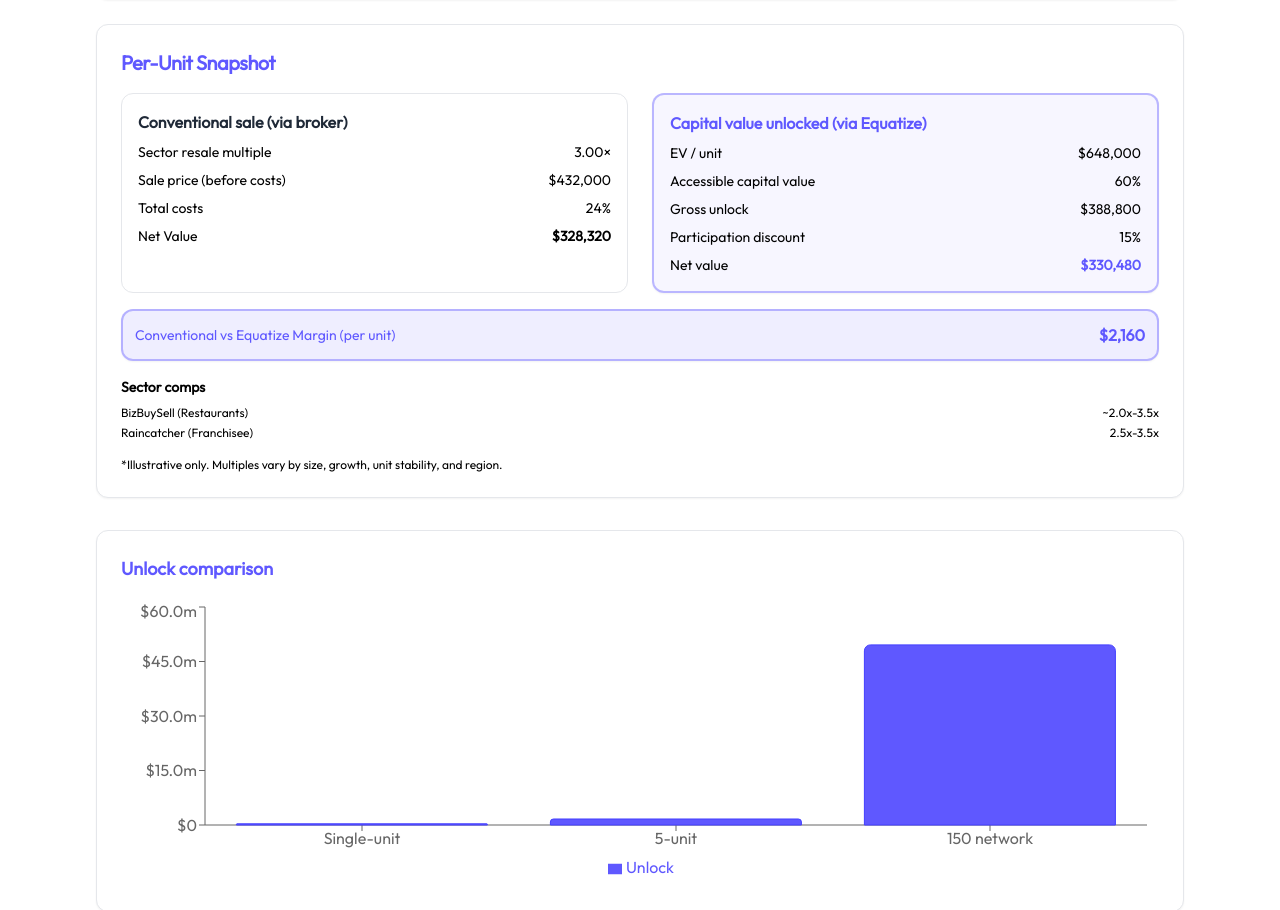
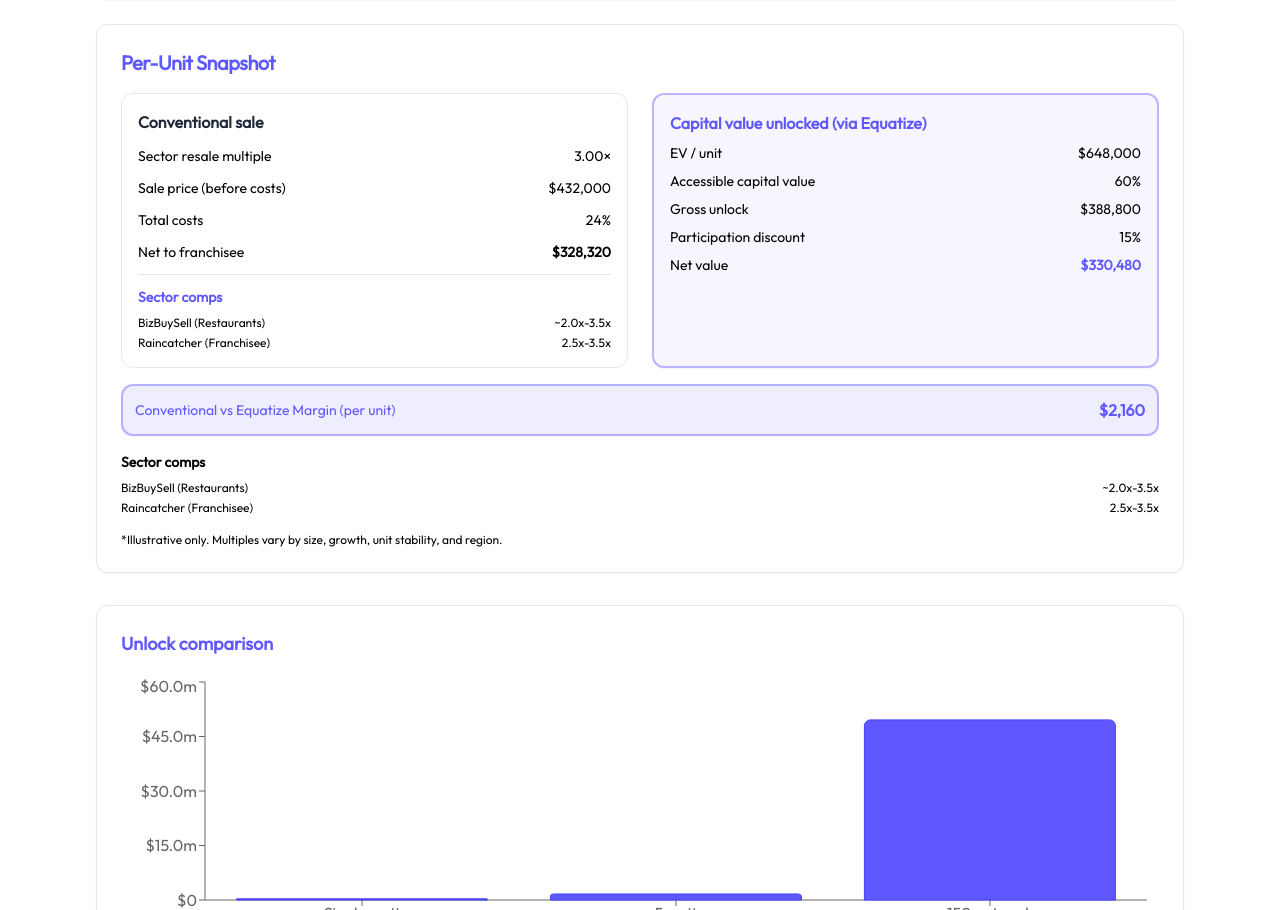
Before and after one commit to 34nd0m/equatize-calculator, a Next.js app: page / in a window 1280 px wide. Shown: the part 1653-2563 px from the top of the page. Built offline with nearby package versions, Linux system fonts and the light colour scheme.

Commit message:
Update page.tsx

```diff
--- a/src/app/page.tsx
+++ b/src/app/page.tsx
@@ -562,8 +562,9 @@ export default function Calculator() {
 
             <div className="grid md:grid-cols-2 gap-6">
             {/* Conventional Sale */}
-            <div className="rounded-xl border p-4 space-y-2 bg-white">
-              <div className="font-semibold text-gray-800">Conventional sale (via broker)</div>
+            <div className="rounded-xl border p-4 space-y-3 bg-white">
+              <div className="font-semibold text-gray-800">Conventional sale</div>
+
               <div className="flex justify-between text-sm">
                 <span className="text-muted-foreground">Sector resale multiple</span>
                 <span className="font-medium">{perUnit.sectorMultiple.toFixed(2)}×</span>
@@ -585,8 +586,21 @@ export default function Calculator() {
                 </span>
               </div>
               <div className="flex justify-between text-sm">
-                <span className="text-muted-foreground">Net Value</span>
+                <span className="text-muted-foreground">Net to franchisee</span>
                 <span className="font-semibold">{currency(perUnit.traditionalNet, ccy)}</span>
+              </div>
+
+              {/* Sector comps now integrated */}
+              <div className="pt-3 border-t border-gray-200">
+                <h4 className="text-sm font-semibold mb-2 text-[#5f58ff]">Sector comps</h4>
+                <div className="text-xs grid gap-1">
+                  {sectorPresets[sectorKey].comps.map((c, i) => (
+                    <div key={i} className="flex justify-between gap-3">
+                      <span className="text-muted-foreground">{c.source}</span>
+                      <span className="font-medium">{c.earningsMultipleRange}</span>
+                    </div>
+                  ))}
+                </div>
               </div>
             </div>
 
```
